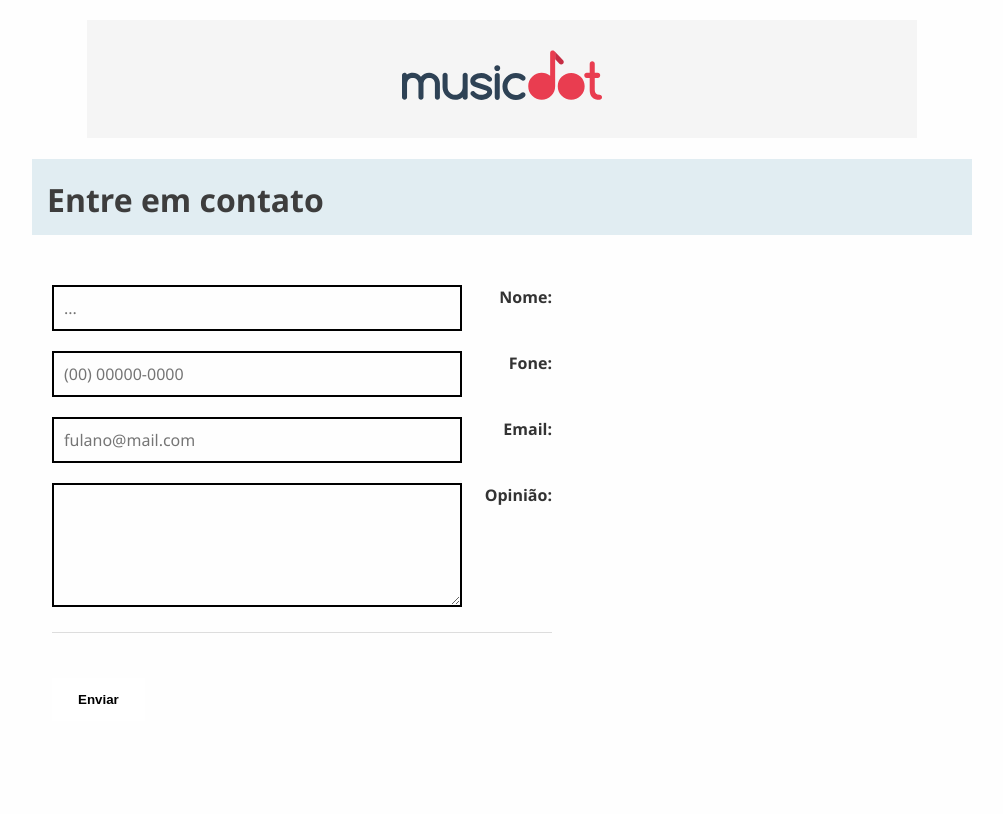
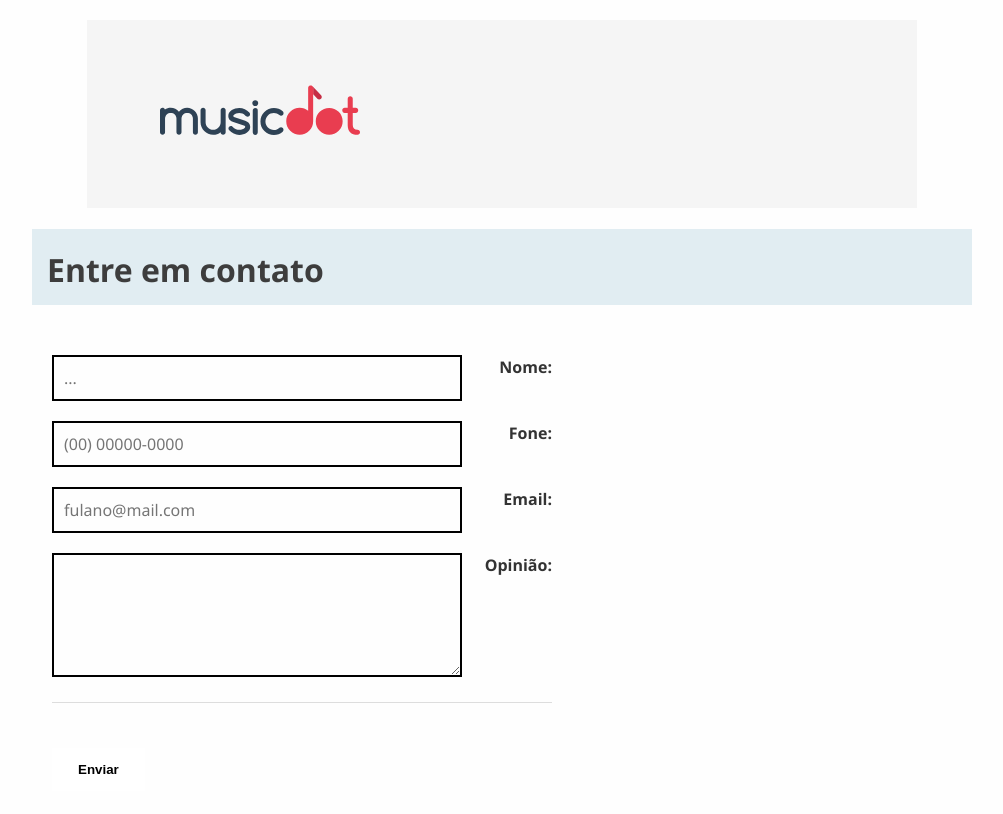
Before and after one commit to PernilTO/PernilTO.github.io, a plain HTML site: page contato.html in a window 1280 px wide. Shown: the whole page, without its empty margins (138-1141 px from the left). Drawn offline with Linux system fonts and the light colour scheme.

Commit message:
Tópico CSS,

```diff
--- a/contato.html
+++ b/contato.html
@@ -8,7 +8,10 @@
 </head>
 <body>
     <figure>
+
+        <figure style="padding-right: 500px;">
         <img src="img/logo.svg" alt="Logo da MusicDot">
+    </figure>
     </figure>
 
     <h1>Entre em contato</h1>
@@ -39,4 +42,5 @@
         <button type="submit" class="submit-btn">Enviar</button>
     </form>
 </body>
+
 </html>
```
